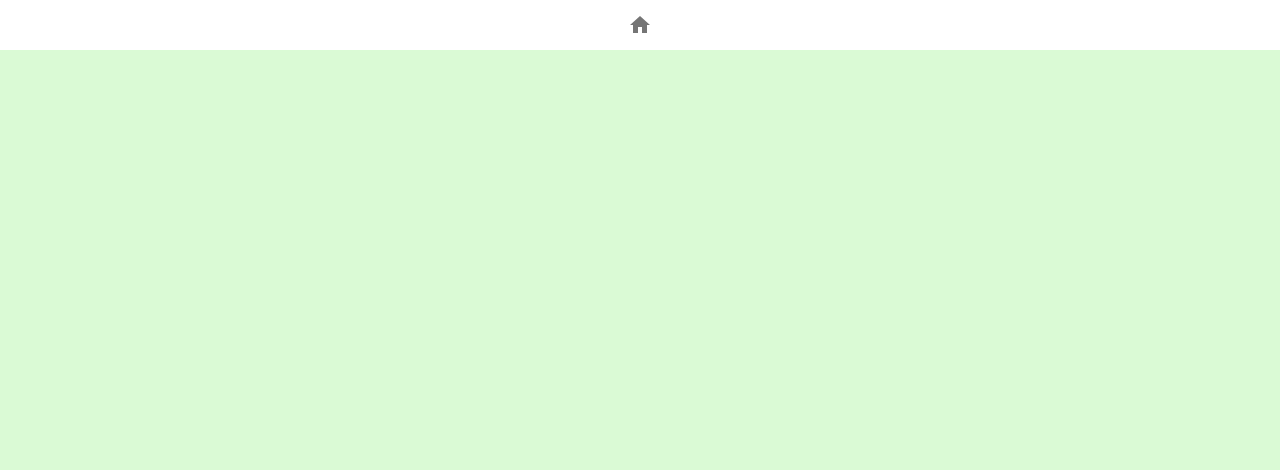
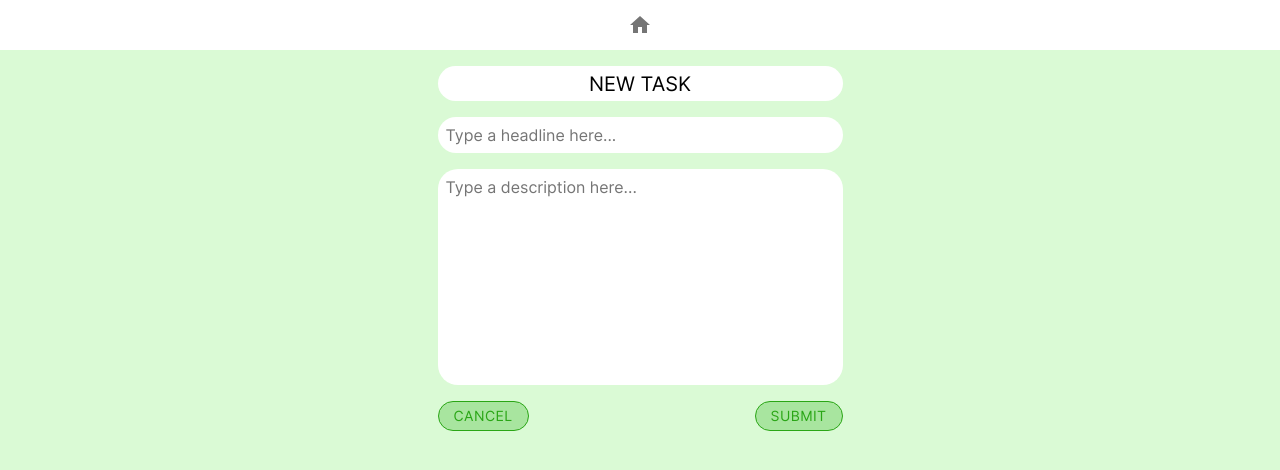
Before and after one commit to Sigma-UP/Totalizator, a React (Create React App) app: page /all in a window 1280 px wide. Shown: the top 470 px of the page. Built offline with nearby package versions, Linux system fonts and the light colour scheme.

Commit message:
add NewTask page, set new font family, minor fixes

```diff
--- a/package.json
+++ b/package.json
@@ -5,6 +5,7 @@
   "dependencies": {
     "@emotion/react": "^11.10.0",
     "@emotion/styled": "^11.10.0",
+    "@fontsource/inter": "^4.5.12",
     "@mui/icons-material": "^5.8.4",
     "@mui/material": "^5.10.0",
     "@testing-library/jest-dom": "^5.16.5",
--- a/src/App.js
+++ b/src/App.js
@@ -8,7 +8,7 @@ const App = () => {
   return (
     <Grid className="app-wrapper">
       <Header/>
-      <Container sx={{margin:'auto'}}>
+      <Container sx={{padding:'16px', paddingTop: '0px', display:'flex', justifyContent:'center', alignItems:'center'}}>
         <NewTask/>
       </Container>
     </Grid>
--- a/src/components/NewTask/index.jsx
+++ b/src/components/NewTask/index.jsx
@@ -1,8 +1,61 @@
-import { Grid } from '@mui/material';
+import { Button, Grid, TextareaAutosize} from '@mui/material';
+import PageHeadline from '../PageHeadline';
+import classes from './style.module.css';
 
 const NewTask = () => {
+    const buttonStyles = {
+        height: '30px',
+        borderRadius: '50px',
+        color:'rgba(42, 166, 22, 1)',
+        borderColor:'rgba(42, 166, 22, 1)',
+        backgroundColor:'rgba(168, 229, 159, 1)',
+        fontFamily: 'Inter',
+        '&:hover':{
+            backgroundColor: 'rgba(199, 246, 191, 1)',
+            borderColor: 'rgba(128, 217, 58, 1)',
+            color: 'rgba(128, 217, 58, 1)'
+        }
+    }
+
     return(
-        <Grid container direction="column" sx={{width:'100%', alignItems: 'center'}}>
+        <Grid container direction="column" pt={2} rowSpacing={2} sx={{maxWidth:'405px'}}>
+            <Grid item sx={{
+                display:'flex', justifyContent:'center', alignItems:'center'
+            }}>
+                <PageHeadline text="NEW TASK"/>
+            </Grid>
+            <Grid item sx={{
+                display:'flex', justifyContent: 'center', width:'100%'
+            }}>
+                <TextareaAutosize
+                aria-label="empty textarea"
+                placeholder="Type a headline here..."
+                className={classes.shit}
+                />
+            </Grid>
+            <Grid item sx={{
+                display:'flex', justifyContent: 'center', width:'100%'
+            }}>
+                <TextareaAutosize
+                    aria-label="empty textarea"
+                    placeholder="Type a description here..."
+                    minRows={10}
+                    className={classes.shit}
+                />
+            </Grid>
+            <Grid
+                container
+                item
+                sx={{
+                    display:'flex', justifyContent: 'center', width:'100%', maxWidth:'405px'
+                }}>
+                <Grid item xs={6}>
+                    <Button variant="outlined" sx={buttonStyles}>CANCEL</Button>
+                </Grid>
+                <Grid item xs sx={{display:'flex', justifyContent: 'flex-end'}}>
+                    <Button variant="outlined" sx={buttonStyles}>SUBMIT</Button>
+                </Grid>
+            </Grid>
         </Grid>
     )
 }
--- a/src/components/NewTask/style.module.css
+++ b/src/components/NewTask/style.module.css
@@ -0,0 +1,16 @@
+.shit {
+    background-color: white;
+    color: rgba(147, 146, 146, 1);
+    padding: 8px;
+    border-radius: 20px;
+    width: 100%;
+    border-width: 0px;
+    resize: none;
+    max-width:405px;
+    font-size: 16px;
+    font-family: 'Inter';
+
+}
+textarea:focus{
+    outline-style: none;
+}
--- a/src/components/PageHeadline/index.jsx
+++ b/src/components/PageHeadline/index.jsx
@@ -4,7 +4,7 @@ import styles from './style.module.css';
 
 const PageHeadline = (props) => {
     return(
-        <Container item className={styles.header} maxWidth='false'>
+        <Container item className={styles.header}>
             <Box className={styles.centeredText}>
                 {props.text}
             </Box>
--- a/src/components/PageHeadline/style.module.css
+++ b/src/components/PageHeadline/style.module.css
@@ -1,12 +1,12 @@
 .header{
-    width: 75%;
-    height: 30px;
-    margin: 16px 8px;
+    height: 35px;
     background-color: white;
     border-radius: 50px;
-    font-size: large;
+    font-size: 20px;
     font-weight: 500;
-    max-width: 450px;
+    min-width: 280px;
+    max-width: 280px;
+    font-family: 'Inter';
 }
 
 .centeredText{
--- a/src/index.css
+++ b/src/index.css
@@ -11,3 +11,10 @@ code {
   font-family: source-code-pro, Menlo, Monaco, Consolas, 'Courier New',
     monospace;
 }
+
+@font-face {
+  font-family: 'Inter';
+  src: local('Inter'), url(./fonts/Inter/Inter-Regular.woff) format('woff');
+  /* other formats include: 'woff2', 'truetype, 'opentype',
+                            'embedded-opentype', and 'svg' */
+}
```
Also changed, not shown: src/fonts/Inter/Inter-Regular.woff (added), 1 other file (tests, documents, lock files or other folders).
